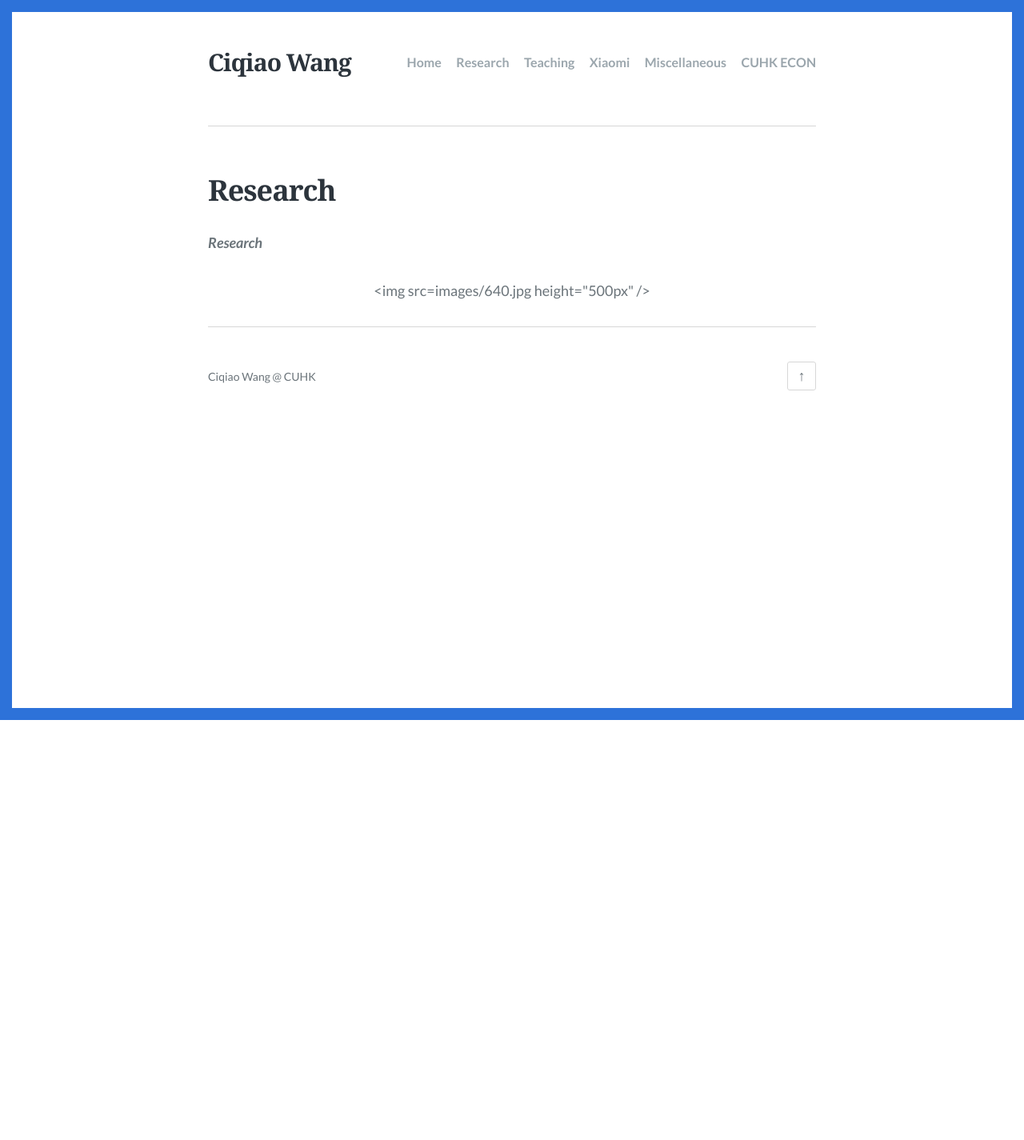
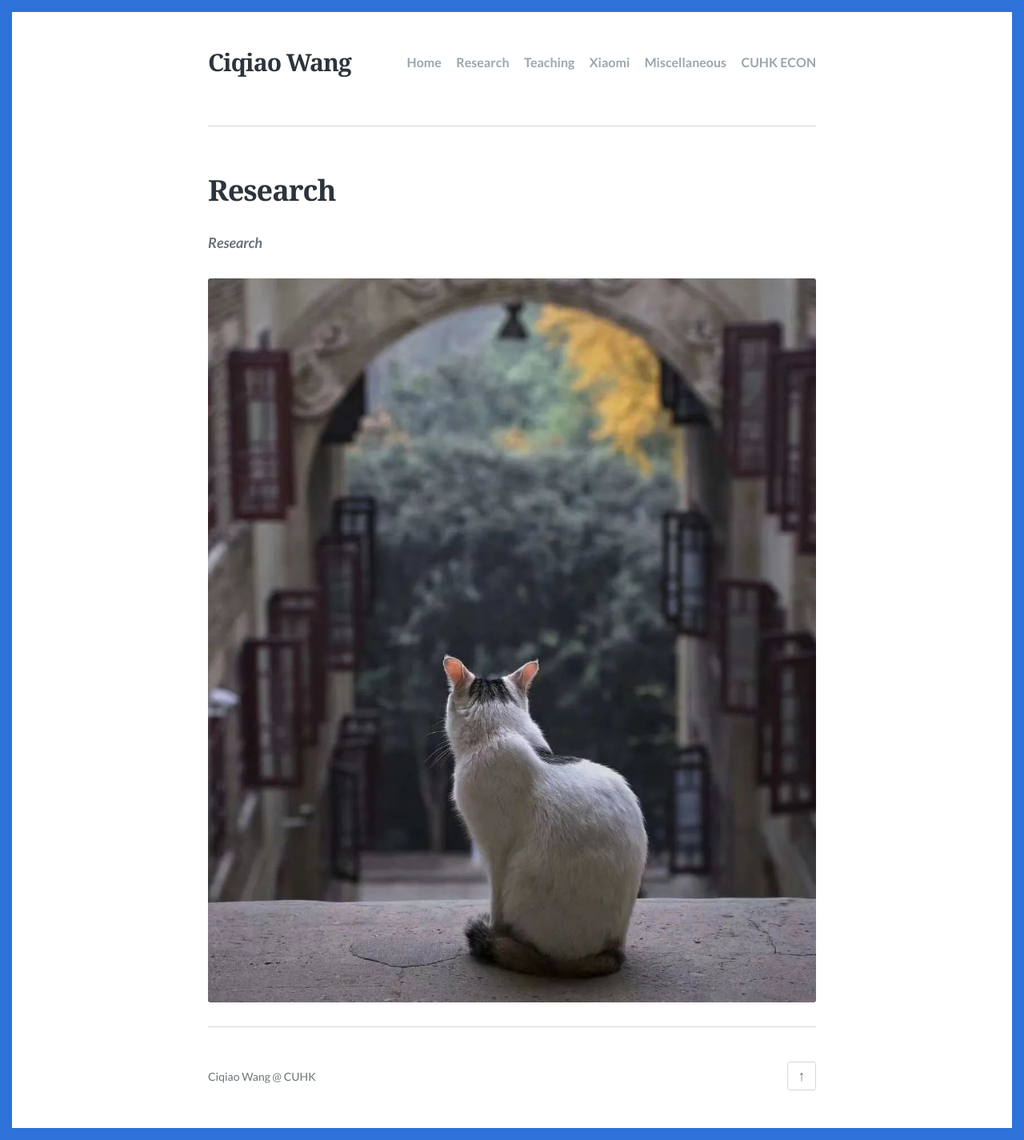
Before and after one commit to ciqiaowang/ciqiaowang.github.io, a Jekyll site: the page built from research.md, in a window 1280 px wide. Shown: the whole page at 80% size. Built offline with Jekyll 4.4.1, drawn with Linux system fonts in a browser that asks for light colours; before the commit the page ends 900 px from its top, so only the background shows below that.

Commit message:
Update research.md

```diff
--- a/research.md
+++ b/research.md
@@ -6,6 +6,6 @@ permalink: /research.html
 feature_image:
 ---
 ***Research***
-<div align="center">
-  <img src=images/640.jpg height="500px" />
-</div>
+<center>
+  <img src="images/640.jpg" height="500px" />
+</center>
```
